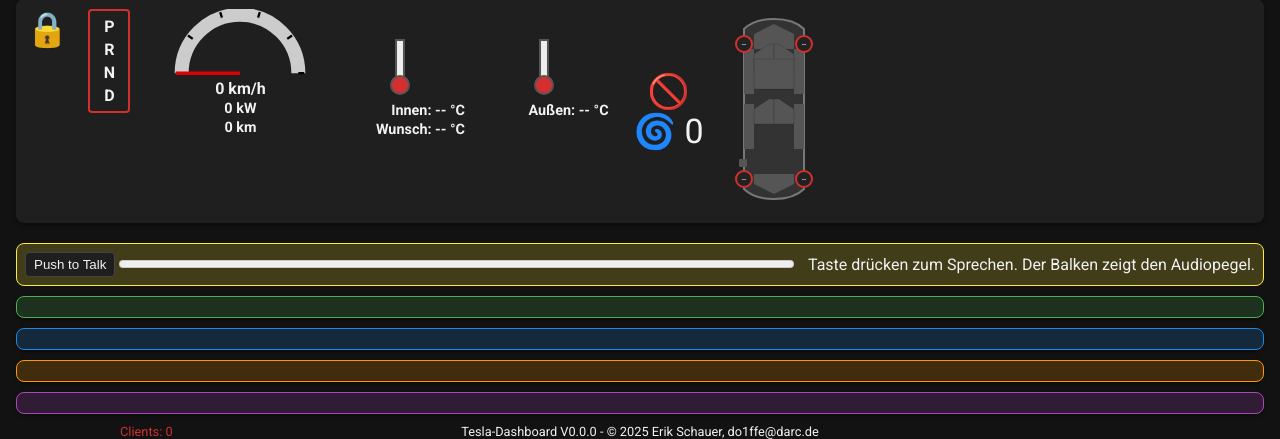
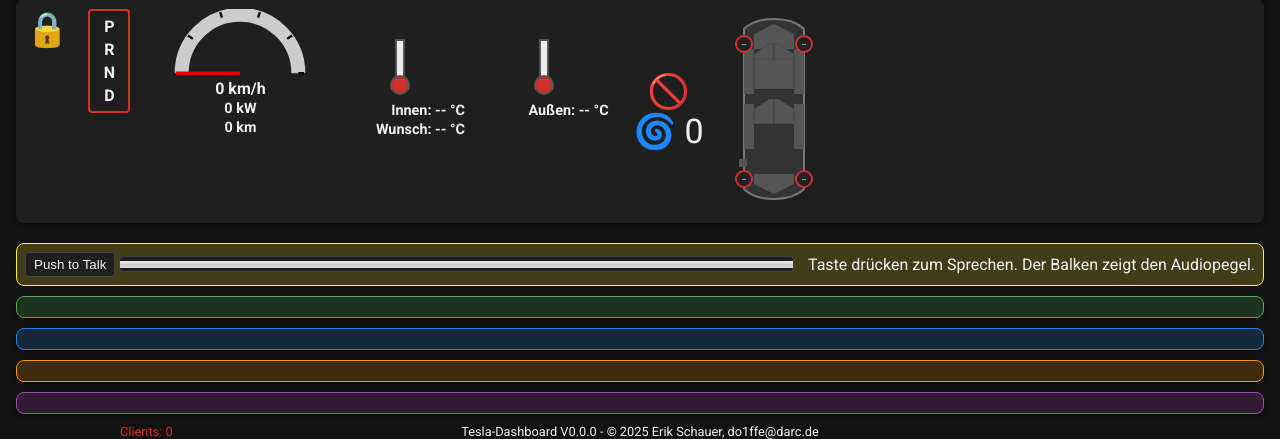
Before and after one commit to DO1FFE/tesla-dashboard, a Flask app: page / in a window 1280 px wide. Shown: the part 583-1022 px from the top of the page. Run offline with Flask 3, Linux system fonts and the light colour scheme; data that the repository does not hold is empty; some web fonts are replaced.

Commit message:
Style PTT audio meter

```diff
--- a/static/css/style.css
+++ b/static/css/style.css
@@ -1029,6 +1029,10 @@ select {
 #audio-level {
   flex: 1;
   min-width: 200px;
+  background: var(--surface-color);
+  color: var(--text-color);
+  border: 1px solid #444;
+  border-radius: 4px;
 }
 
 #ptt-desc {
```
